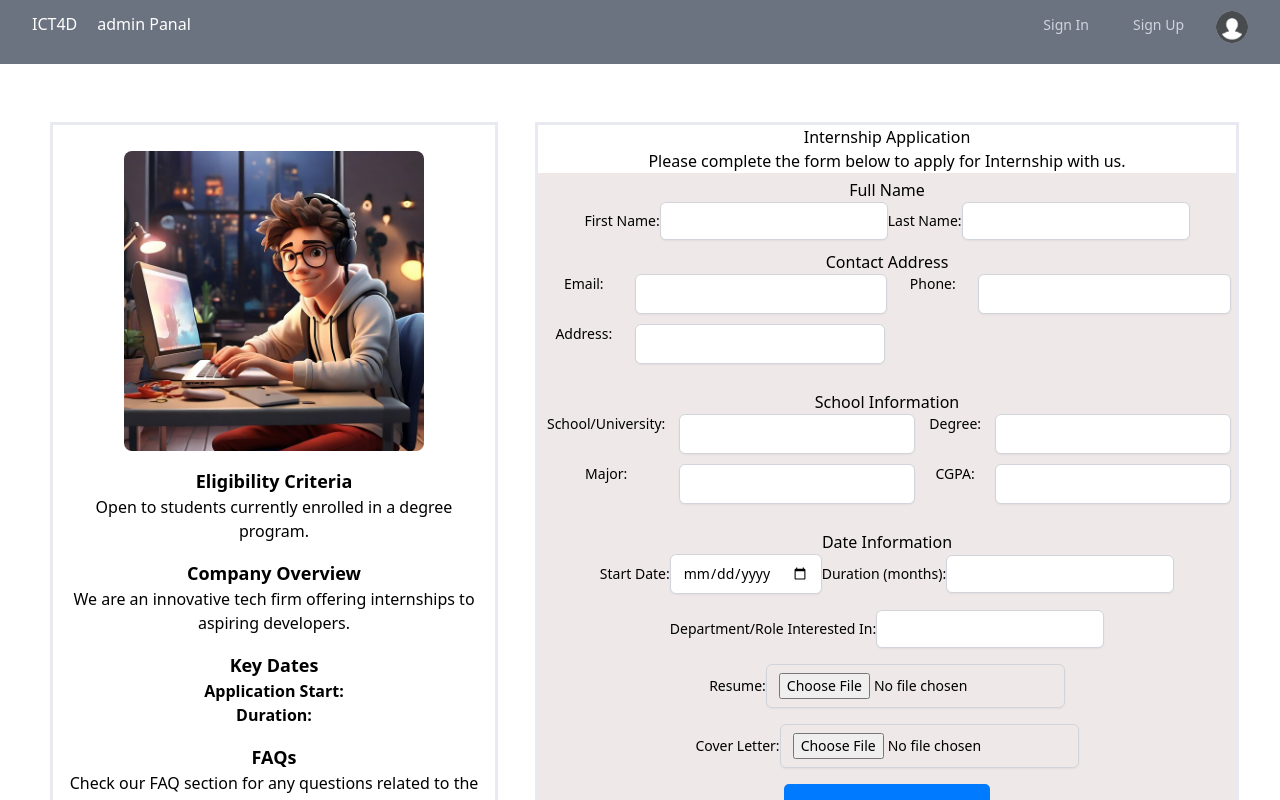
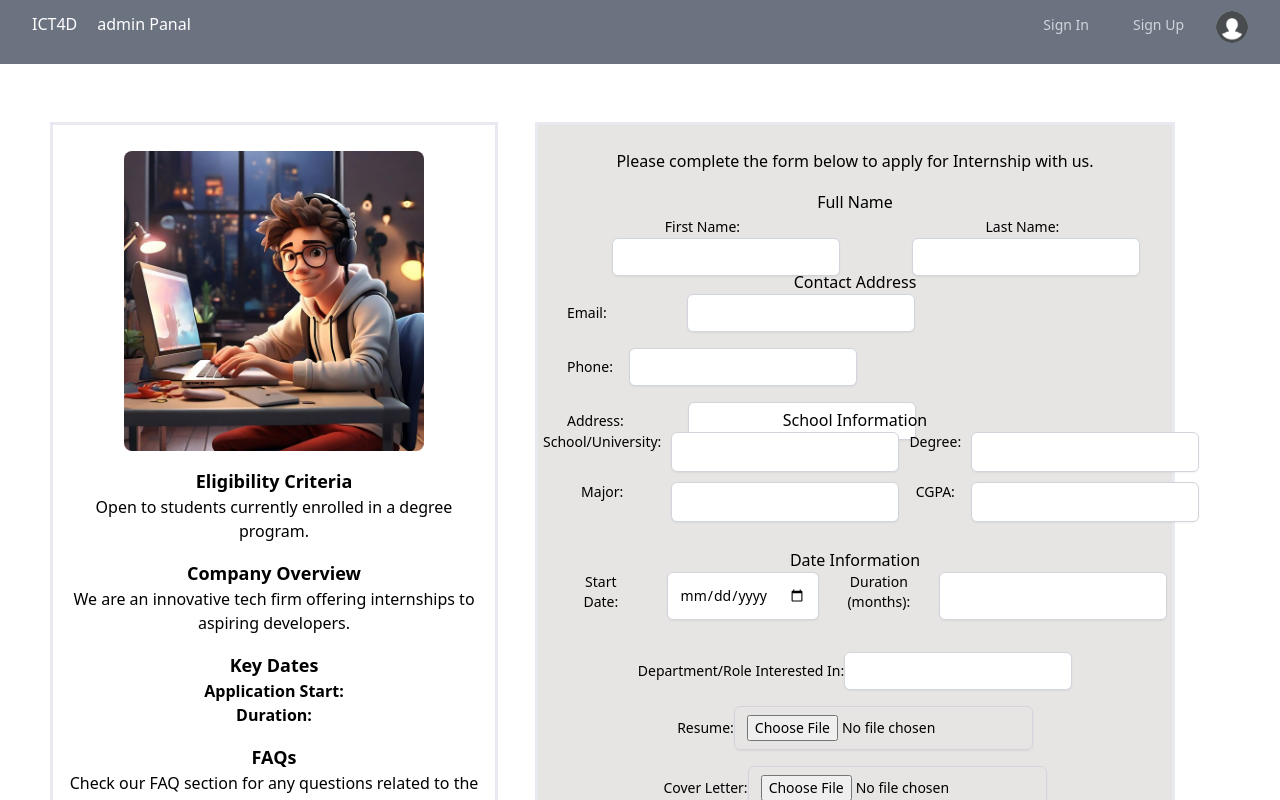
Before and after one commit to DjanCoders/ICT4D_INTERNSHIP_PAGE, a React (Vite) app: page /apply in a window 1280 px wide. Shown: the top 800 px of the page. Built offline with nearby package versions, Linux system fonts and the light colour scheme.

Commit message:
applicationform-ui modfication

```diff
--- a/src/components/Services.tsx
+++ b/src/components/Services.tsx
@@ -19,10 +19,14 @@ const Services = () => {
 	const internService = internships.map((internship, index) => (
 		<ServiceCard key={index} service={internship} />
 	));
-  if (internships.length===0) {
-   return <p>Loading....</p>
+	if (internships.length === 0) {
+		return <p>Loading....</p>;
 	}
-  return <div className="flex flex-col md:flex-row gap-8">{internService}</div>;
+	return (
+		<div className="grid grid-cols-1 md:grid-cols-2 lg:grid-cols-3 gap-8">
+			{internService}
+		</div>
+	);
 };
 
 export default Services;
--- a/src/pages/applicationform.jsx
+++ b/src/pages/applicationform.jsx
@@ -106,14 +106,17 @@ const ApplicationForm = () => {
 				</div>
 			</div>
 
-			<div className="Apply-form w-[85%] md:w-[55%] mx-auto md:mx-0">
-				<h1>Internship Application </h1>
-				<h2>Please complete the form below to apply for Internship with us.</h2>
-				<form onSubmit={handleSubmit(onSubmit)} className="w-full">
-					<div className="full-name">
+			<div className="Apply-form w-[85%] md:w-[50%] mx-auto md:mx-0 py-6 bg-stone-200">
+				<h2 className="pb-3">
+					Please complete the form below to apply for Internship with us.
+				</h2>
+				<form onSubmit={handleSubmit(onSubmit)} className="w-full bg-stone-200">
+					<div className="full-name lg:h-20 mb-0">
 						<span>Full Name</span>
 						<br />
-						<label className="text-sm font-medium text-gray-1000">
+						<div className="flex flex-col md:flex-row ml-6 justify-between">
+							<div>
+								<label className="text-sm font-medium text-gray-1000 md:pr-12">
 									First Name:
 								</label>
 								<input
@@ -123,9 +126,9 @@ const ApplicationForm = () => {
 									className="appearance-none px-3 py-2 border border-gray-300 rounded-md shadow-sm placeholder-gray-400 focus:outline-none focus:ring-green-500 focus:border-green-500 sm:text-sm"
 								/>
 								{renderError("first_name")}
-						<label className="text-sm font-medium text-gray-1000">
-							Last Name:
-						</label>
+							</div>
+							<div>
+								<label className="text-sm font-medium pr-2">Last Name:</label>
 								<input
 									type="text"
 									{...register("last_name")}
@@ -134,12 +137,15 @@ const ApplicationForm = () => {
 								/>
 								{renderError("last_name")}
 							</div>
+						</div>
+					</div>
 
-					<div className="contact-address">
+					<div className="contact-address lg:h-32">
 						<span>Contact Address</span>
 						<br />
+						<div className="flex flex-wrap ml-6 justify-between">
 							<div>
-							<label className="text-sm font-medium text-gray-1000">
+								<label className="text-sm font-medium text-gray-1000 md:pr-20">
 									Email:
 								</label>
 								<input
@@ -149,26 +155,29 @@ const ApplicationForm = () => {
 									className="appearance-none px-3 py-2 border border-gray-300 rounded-md shadow-sm placeholder-gray-400 focus:outline-none focus:ring-green-500 focus:border-green-500 sm:text-sm"
 								/>
 								{renderError("email")}
-
-							<label className="text-sm font-medium text-gray-1000">
+							</div>
+							<div className="">
+								<label className="text-sm font-medium text-gray-1000 pr-4">
 									Phone:
 								</label>
 								<input
 									type="tel"
 									{...register("phone")}
-								className="appearance-none px-3 py-2 border border-gray-300 rounded-md shadow-sm placeholder-gray-400 focus:outline-none focus:ring-green-500 focus:border-green-500 sm:text-sm"
+									className="appearance-none  px-3 py-2 border border-gray-300 rounded-md shadow-sm placeholder-gray-400 focus:outline-none focus:ring-green-500 focus:border-green-500 sm:text-sm"
 								/>
 								{renderError("phone")}
-
-							<label className="text-sm font-medium text-gray-1000">
+							</div>
+							<div>
+								<label className="text-sm font-medium text-gray-1000 md:pr-16">
 									Address:
 								</label>
 								<input
 									type="text"
 									{...register("address")}
-								className="appearance-none adress-input px-3 py-2 border border-gray-300 rounded-md shadow-sm placeholder-gray-400 focus:outline-none focus:ring-green-500 focus:border-green-500 sm:text-sm"
+									className="appearance-none px-3 py-2 border border-gray-300 rounded-md shadow-sm placeholder-gray-400 focus:outline-none focus:ring-green-500 focus:border-green-500 sm:text-sm"
 								/>
 								{renderError("address")}
+							</div>
 						</div>
 					</div>
 
@@ -220,7 +229,8 @@ const ApplicationForm = () => {
 					<div className="date-info">
 						<span>Date Information</span>
 						<br />
-						<label className="text-sm font-medium text-gray-1000">
+						<div className="flex ml-6 justify-between">
+							<label className="text-sm font-medium text-gray-1000 lg:pr-8">
 								Start Date:
 							</label>
 							<input
@@ -240,6 +250,7 @@ const ApplicationForm = () => {
 								className="appearance-none px-3 py-2 border border-gray-300 rounded-md shadow-sm placeholder-gray-400 focus:outline-none focus:ring-green-500 focus:border-green-500 sm:text-sm"
 							/>
 							{renderError("duration")}
+						</div>
 					</div>
 
 					<div>
--- a/src/pages/styles.css
+++ b/src/pages/styles.css
@@ -34,8 +34,7 @@ form {
 .contact-address {
 	margin-bottom: 10px;
 }
-.school-info .school-info-child,
-.contact-address div {
+.school-info .school-info-child {
 	display: grid;
 	gap: 10px;
 	grid-template: 40px 40px / auto auto auto auto;
```
Lines whose indentation alone changed are shown as unchanged.
